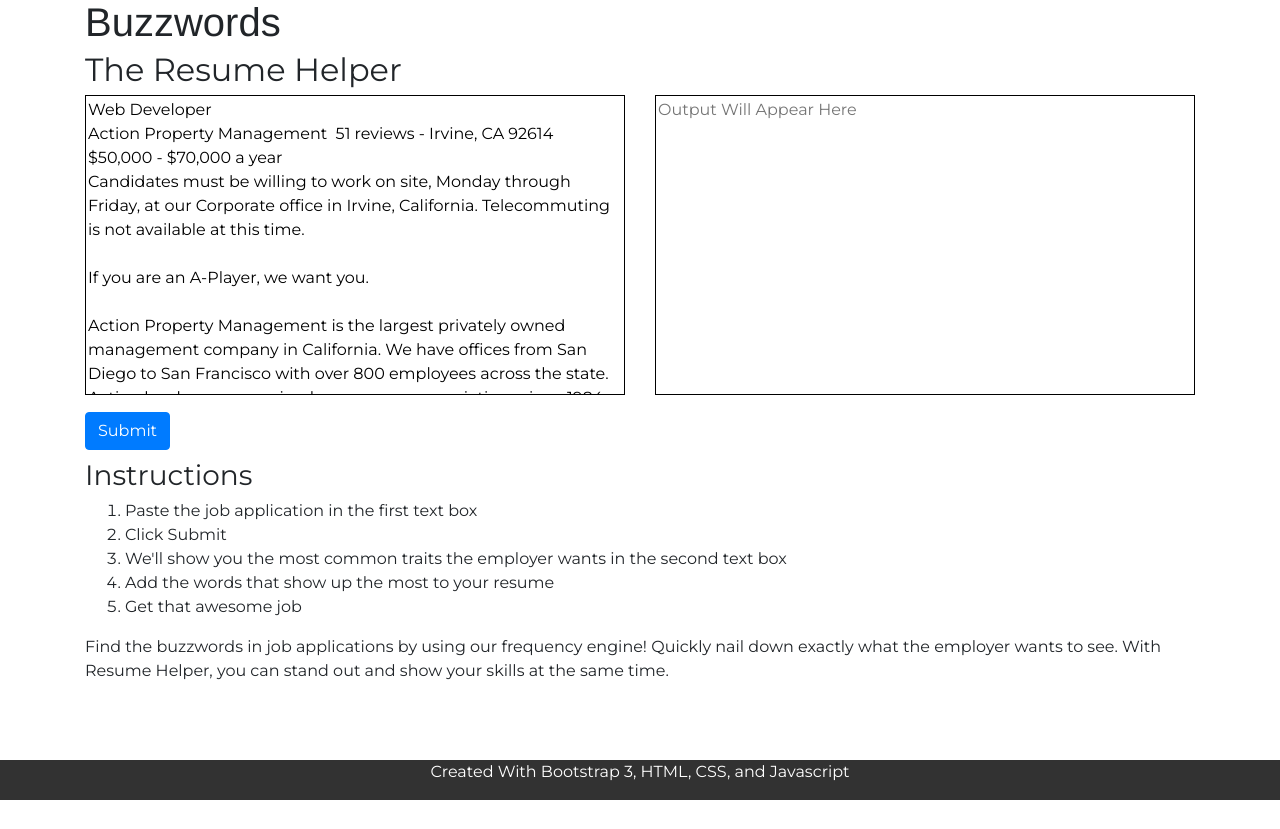
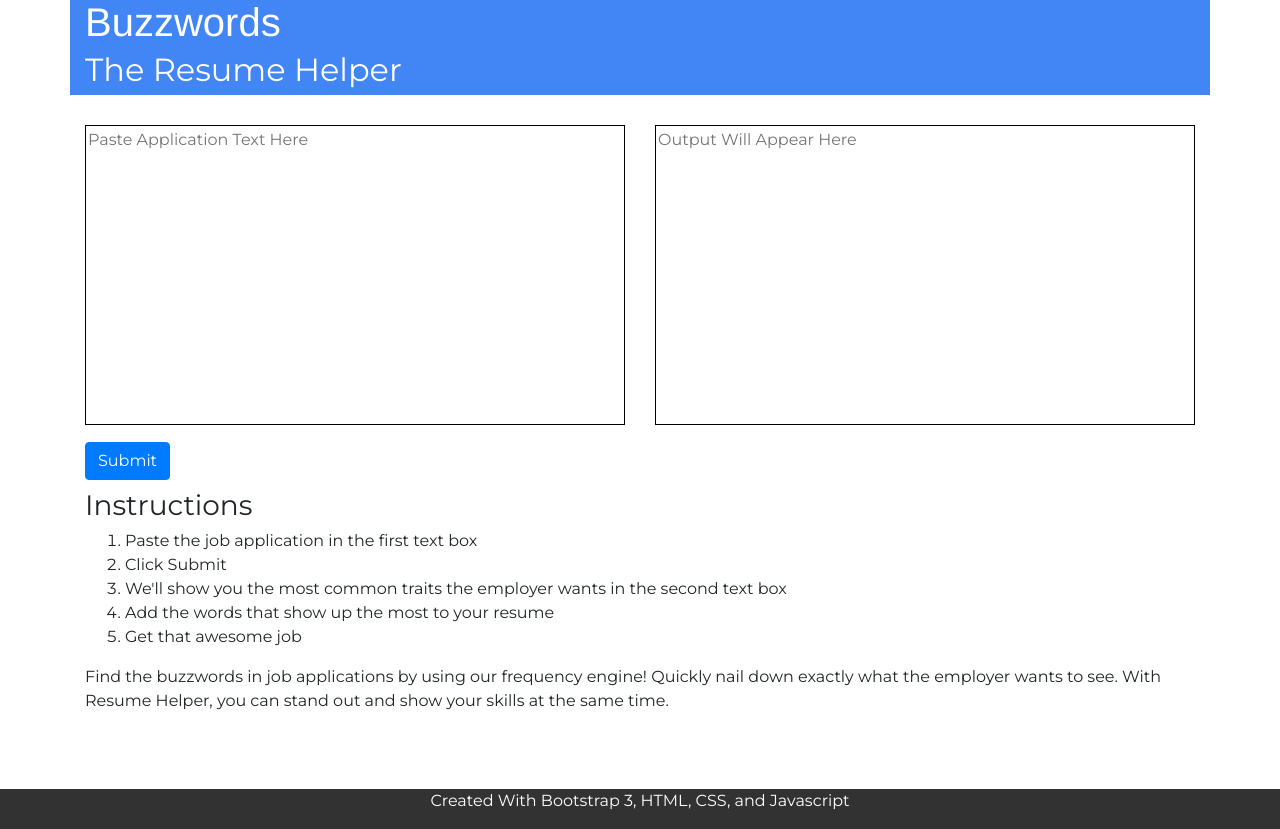
Before and after one commit to gpacifico/Resume_Helper, a plain HTML site: page index.html in a window 1280 px wide. Before the commit the page ends 800 px from the top, so only its background shows below. Drawn offline with nearby package versions, Linux system fonts and the light colour scheme.

Commit message:
changed design of header and cleaned up all code so ready for big merge

```diff
--- a/index.html
+++ b/index.html
@@ -21,73 +21,14 @@
   <div id="main-wrapper" class="container-fluid">
     <div id="content" class="container">
       <div class="row">
-        <div class="col-sm-12">
+        <div id="blue" class="col-sm-12">
           <h1 id="header-text">Buzzwords</h1>
           <h2>The Resume Helper</h2>
         </div>
       </div>
       <div class="row">
         <div class="col-sm-6">
-          <!--<textarea id="application-text" placeholder="Paste Application Text Here">one four two two three three four four four three five five five five five one four two two three three four four four three five five five five five ONE two THreeEE TWO, .75 674 56 @#$%^&**+_)(*5 css34 656!@#$% 12312 12 3 12 321  312</textarea><br>-->
-          <textarea id="application-text" placeholder="Paste Application Text Here">Web Developer
-Action Property Management  51 reviews - Irvine, CA 92614
-$50,000 - $70,000 a year
-Candidates must be willing to work on site, Monday through Friday, at our Corporate office in Irvine, California. Telecommuting is not available at this time.
-
-If you are an A-Player, we want you.
-
-Action Property Management is the largest privately owned management company in California. We have offices from San Diego to San Francisco with over 800 employees across the state. Action has been managing homeowners associations since 1984 and we continue to grow.
-
-Our Strategy Statement is “To attract and retain the best talent in the industry and to equip that talent with the best resources that can be flexibly applied in any situation”.
-
-With our Strategy Statement in mind, our Application Development department has developed over 30 industry specific Web Applications that create efficiencies in every department at Action. Our applications are also used by are over 60,000 homeowners and board members. Our team is focused on developing intelligently designed applications to support our Team Members and Homeowners.
-
-We offer our Team Members:
-
-Starting Salary of 50K – 70K, depending on experience
-Opportunities for career growth
-On-going training and mentors with successful industry experience
-Paid expenses for select education and certifications
-Position Goal
-
-Work with teams to develop cool applications! Applications that make life easier for our team members, board members or homeowners. Design applications with the user experience in mind first of foremost. Always looking to develop applications that are in line with our Strategy Statement.
-
-Responsibilities
-
-Determine functional requirements to a project from conception to completion
-Story board UI / UX with a clear understanding of the use case of the application
-Effectively work on multiple projects
-Work well with a team of Developers, Technicians and End Users
-Microsoft C# .NET 4.0 and up
-NET
-Microsoft SQL 2012 and up
-JavaScript and JavaScript libraries (jQuery)
-CSS3
-Web Service APIs (SOAP/REST)
-Microsoft IIS
-Source control code management with documented commit descriptions
-Requirements
-
-Minimum of 3+ years web development experience
-High performance rendering knowledge
-Mobile / Responsive design experience
-Progress OpenEdge
-Wordpress
-MySQL
-Visual Basic
-SASS
-Action Property Management is an Equal Opportunity Employer.
-
-Job Type: Full-time
-
-Salary: $50,000.00 to $70,000.00 /year
-
-Job Location:
-
-Irvine, CA
-Required experience:
-
-Web Development: 3 years</textarea><br>
+          <textarea id="application-text" placeholder="Paste Application Text Here"></textarea><br>
           <button class="btn btn-primary" id="analyze-application-text">Submit</button>
         </div>
         <div class="col-sm-6">
--- a/script.js
+++ b/script.js
@@ -5,7 +5,6 @@ $(document).ready(function () {
 function getText(textbox) {
     var description = $(textbox).val().toLowerCase();
     description = getSanitizeWords(description);
-    console.log("description: " + description);
     return description;
 }
 
@@ -25,14 +24,12 @@ function startHelp() {
         compare('#application-text');
         var orderWords = goBig(matching);
         $("#output").text(orderWords);
-        // console.log(orderWords);
     })
 }
 
 function arrayTheText(jobName) {
     var jobAd = getText(jobName);
     var jobArray = jobAd.split(" ");
-    // console.log(jobArray);
     return jobArray;
 }
 
@@ -52,7 +49,6 @@ function compare(resumeArray) {
             }
         }
     }
-    // console.log(matching);
     return matching;
 }
 
@@ -74,18 +70,8 @@ function goBig(wordList) {
             wordList[Object.keys(wordList)[biggestIndex]] = 0;
             sortedWords.push(Object.keys(wordList)[biggestIndex]);
             sortedAmounts.push(biggest);
-            // console.log("biggest Value: " + biggest);
-            // console.log("biggest Key: " + Object.keys(wordList)[biggestIndex]);
-            // console.log("sortedWords: " + sortedWords);
-            // console.log("sortedAmounts: " + sortedAmounts);
         }
     } while (biggest != 0);
-    // console.log("sortedWords2: " + sortedWords);
-    // for (var r = 0; r < sortedWords.length; r++) {
-    //     together.push(sortedWords[r] + " shows up " + sortedAmounts[r] + " times");
-    // }
-    // console.log("together: " + together);
-    // return together.join("\n");
     var outputs;
     outputs = showOutput(sortedWords, sortedAmounts);
     return outputs;
@@ -104,17 +90,15 @@ function showOutput(wordList, sortedAmounts) {
                 output += "\n\n" + sortedAmounts[w];
             }
             if (sortedAmounts[w] === 1) {
-                output += " time:";
+                output += " OCCURRENCE:";
             }
             else {
-                output += " times:";
+                output += " OCCURRENCES:";
             }
-            // output += "\n______________________"
         }
         output += "\n" + wordList[w];
         currentNumber = sortedAmounts[w];
     }
-    console.log("OUTPUT: " + output);
     return output;
 }
 
@@ -148,12 +132,12 @@ function getExcludedList(words) {
         "disability", "sex", "gender", "religion", "veteran", "status", "self", "protected", "by", "law", "can", "do", "will",
         "receive", "color", "regard", "to", "with", "without", "characteristic", "characteristics", "national", "origin", "orientation",
         "regardless", "sexual", "qualified", "qualifications", "qualification", "race", "identity", "identities", "lgbt", "commit",
-        "this", "that", "where", "when", "how", "why", "who", "list"];
+        "this", "that", "where", "when", "how", "why", "who", "list", "month", "necessary", "ethnicity", "creed", "hard", "easy",
+        "comfortable", "applicant", "applicants", "able", "holiday", "holidays", "all", "employment"];
     var clean = words;
     exclusionList.map(function (item) {
         var re = new RegExp("\\W" + item + "\\W", 'g');
         clean = clean.replace(re, " ");
-        console.log("HEY LOOK: " + re);
     });
     return clean;
 }
--- a/style.css
+++ b/style.css
@@ -38,9 +38,17 @@ textarea {
 
 #footer {
   background-color: rgba(50, 50, 50, 1);
-  color: white;
   position: absolute;
   right: 0;
   left: 0;
   bottom: 0;
 }
+
+#footer, #blue {
+  color: #fff;
+}
+
+#blue {
+  background-color: #4285F4;
+  margin-bottom: 30px;
+}
```
